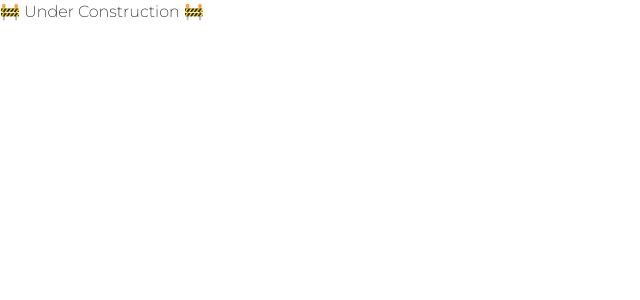
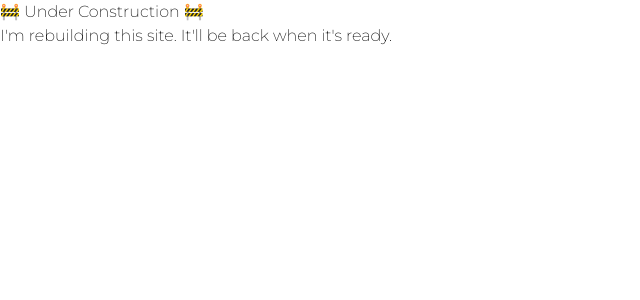
Before and after one commit to JeffC25/JeffC25.github.io, a React (Vite) app: page / in a window 1280 px wide. Shown: the top 300 px of the page, without its empty margins (0-640 px from the left). Built offline with nearby package versions, Linux system fonts and the light colour scheme.

Commit message:
update wip message

```diff
--- a/src/App.tsx
+++ b/src/App.tsx
@@ -6,7 +6,8 @@
 function App() {
   return (
     <div className="w-full h-screen overflow-y-scroll scroll-smooth">
-      <p className="w-full h-full text-center">🚧 Under Construction 🚧</p>
+      <p className="w-full text-center">🚧 Under Construction 🚧</p>
+      <p className="w-full text-center">I'm rebuilding this site. It'll be back when it's ready.</p>
       {/* <Navbar /> */}
       {/* <div className="h-screen"> */}
       {/*   <Home /> */}
```
